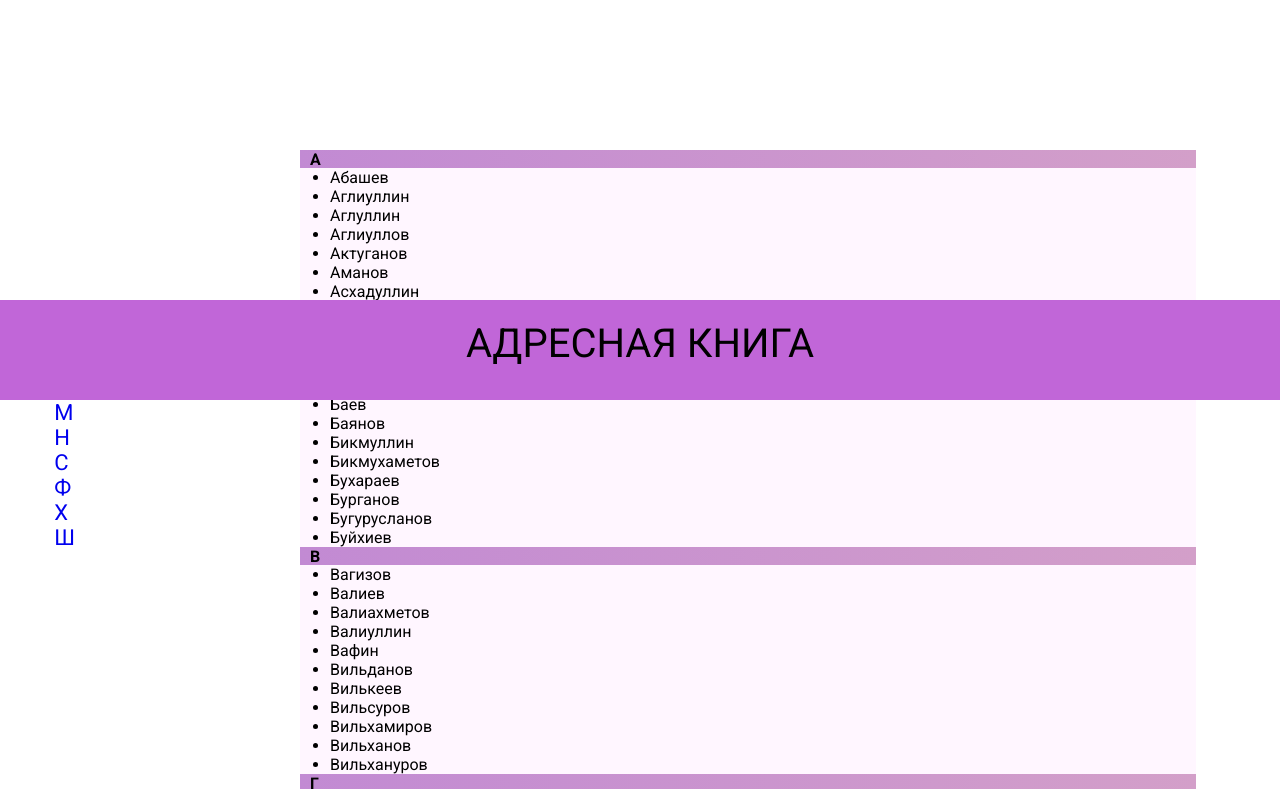
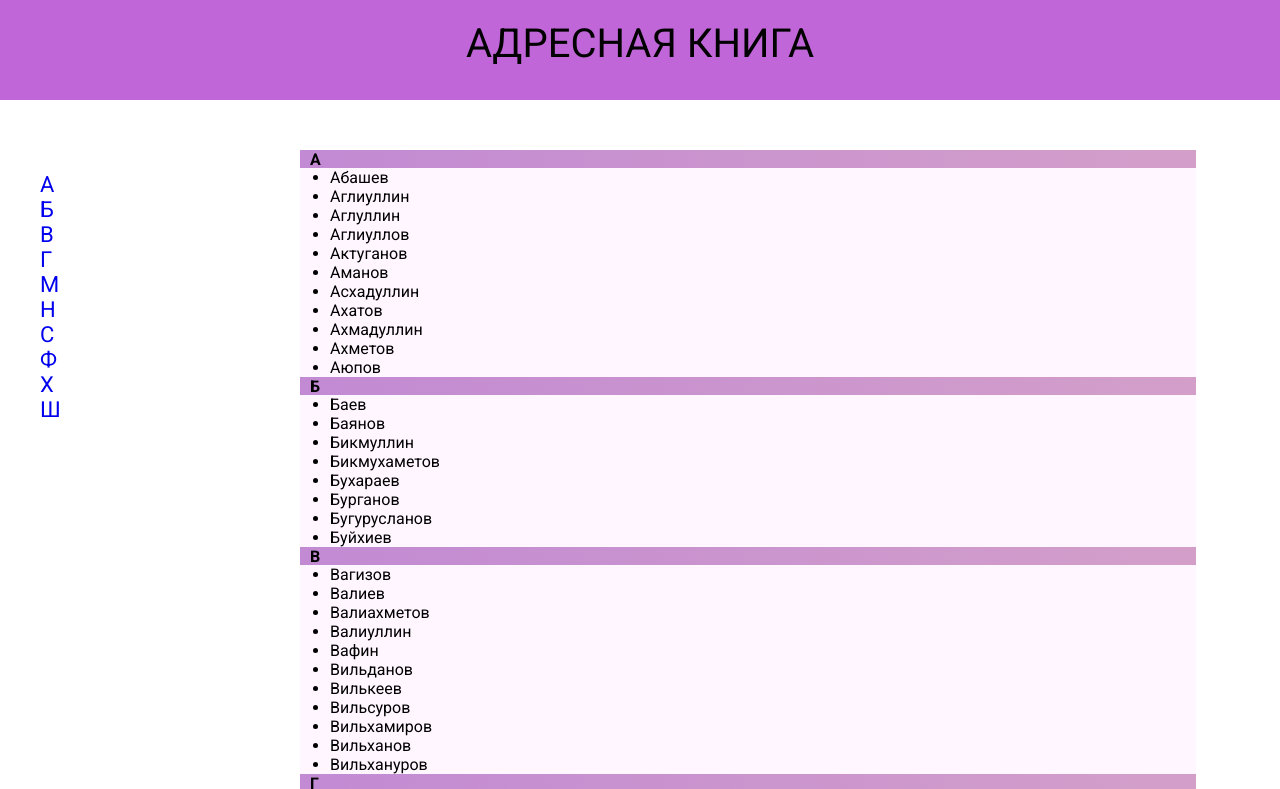
Before and after one commit to guryanovaolga/4p22-frontend-guryanova-olga, a plain HTML site: page homework_5/index.html in a window 1280 px wide. Shown: the top 789 px of the page. Drawn offline with Linux system fonts and the light colour scheme.

Commit message:
add homework_5

```diff
--- a/homework_5/index.html
+++ b/homework_5/index.html
@@ -12,10 +12,10 @@
     <header class="prime-header">
         <h1 class="prime-header__caption">АДРЕСНАЯ КНИГА</h1>
     </header>
-    <main class="main-prime">
-        <div class="main-prime__sidebar">
+    <main class="prime-main">
+        <div class="prime-main__sidebar">
       <h4 class="prime-main-sidebar__caption">Быстрый переход</h4>
-        <ul class="prime-main-sidebar__basik">
+        <ul class="prime-main-sidebar__bazik">
             <li class="prime-main-sidebar__book"><a class="prime-main-sidebar__link" href="#а">А</a></li>
             <li class="prime-main-sidebar__book"><a class="prime-main-sidebar__link" href="#б">Б</a></li>
             <li class="prime-main-sidebar__book"><a class="prime-main-sidebar__link" href="#в">В</a></li>
--- a/homework_5/staly.css
+++ b/homework_5/staly.css
@@ -3,7 +3,6 @@
 }
 
 .body {
-    margin: 0;
     margin: 0;
 }
 
@@ -14,11 +13,11 @@
     height: 100px;
     width: 100%;
     min-width: 186px;
+    top: 0;
     z-index: 100;
 }
 
 .prime-header__caption {
-
    font-family: Roboto;
    font-size: 40px;
    font-weight: 400;
@@ -28,47 +27,34 @@
 }
 
 .prime-main__sidebar {
-    position: fixed;
-    margin-top: 300px;
+    position: static;
+    height: 50px;
+    font-family: Roboto;
     background-color: rgb(213, 177, 216);
-    height: calc(100vh-90px);
-    width: 30%;
-    min-width: 105p;
-    top: 160px;
 }
 
 .prime-main-sidebar__book {
    list-style-type: none;
 }
 
-
 .prime-main-sidebar__link {
     text-decoration: none;
 }
 
-
-
 .prime-main-sidebar__caption {
-    position: static;
+    position: relative;
     height: 50px;
     font-family: Roboto;
-    top: 20px;
     background: linear-gradient(to right, #e7aef5,rgb(246, 244, 247));
-    padding-left: calc(4% + 3px);
-    margin-top: 300px;
-
 }
 
-.prime-main-sidebar__basik {
+.prime-main-sidebar__bazik {
     position: fixed;
     text-decoration: none;
     font-family: Roboto;
     font-size: 22px;
     width: 18px;
-    margin-left: 4%;
-    margin-top: 300px;
-    padding-left: 3px;
-    top: 0;
+    top: 150px;
 }
 
 .prime-main__workzone {
```
Also changed, not shown: 1 other file.
